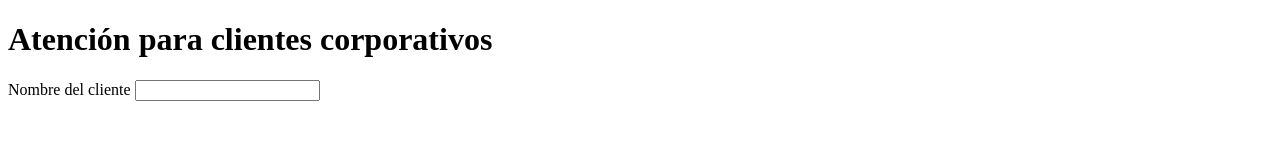
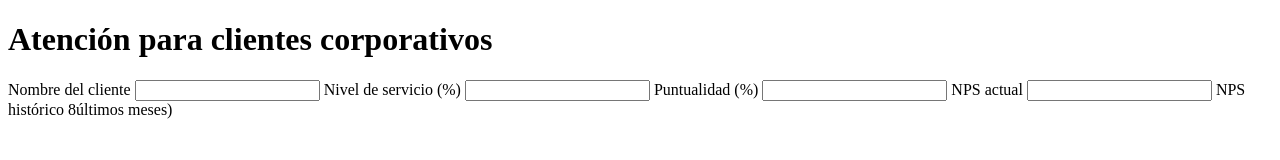
Before and after one commit to jorgeaxelnava9-ops/Hackatl-n-Agente-IA, a plain HTML site: page index.html in a window 1280 px wide. Drawn offline with Linux system fonts and the light colour scheme.

Commit message:
se agregan label for

```diff
--- a/index.html
+++ b/index.html
@@ -14,5 +14,15 @@
        <label for="cliente">Nombre del cliente</label>
     <input type="text" id="cliente" required>
 
+    <label for="NivelServicio">Nivel de servicio (%)</label>
+    <input type="number" id="nivelServicio">
+
+    <label for="puntualidad">Puntualidad (%)</label>
+    <input type="number" id="puntualidad">
+
+    <label for="npsActual">NPS actual</label>
+    <input type="number" id="npsActual">
+
+    <label for="npsHistorico">NPS histórico 8últimos meses)</label>
 
     </div>
```
